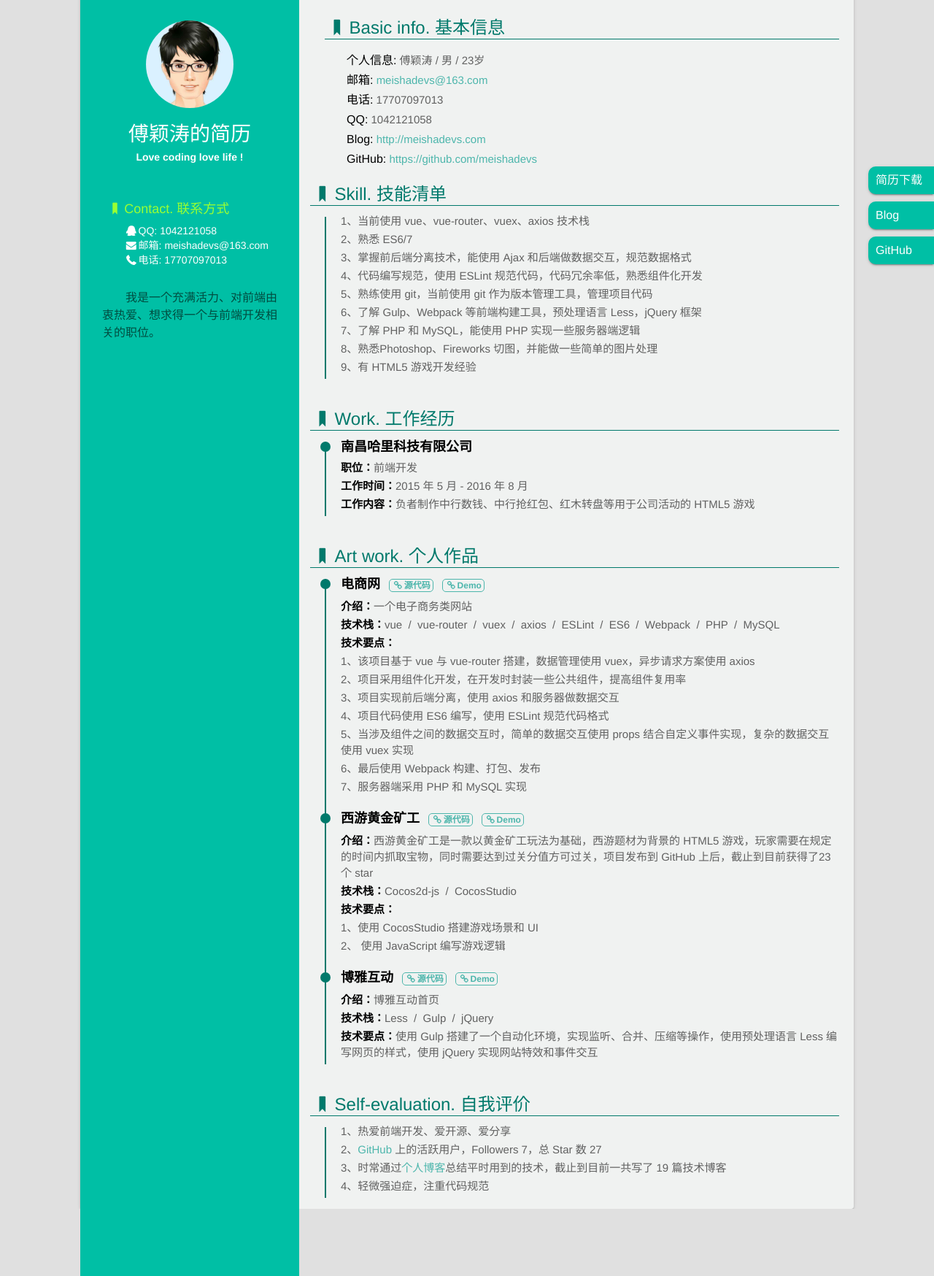
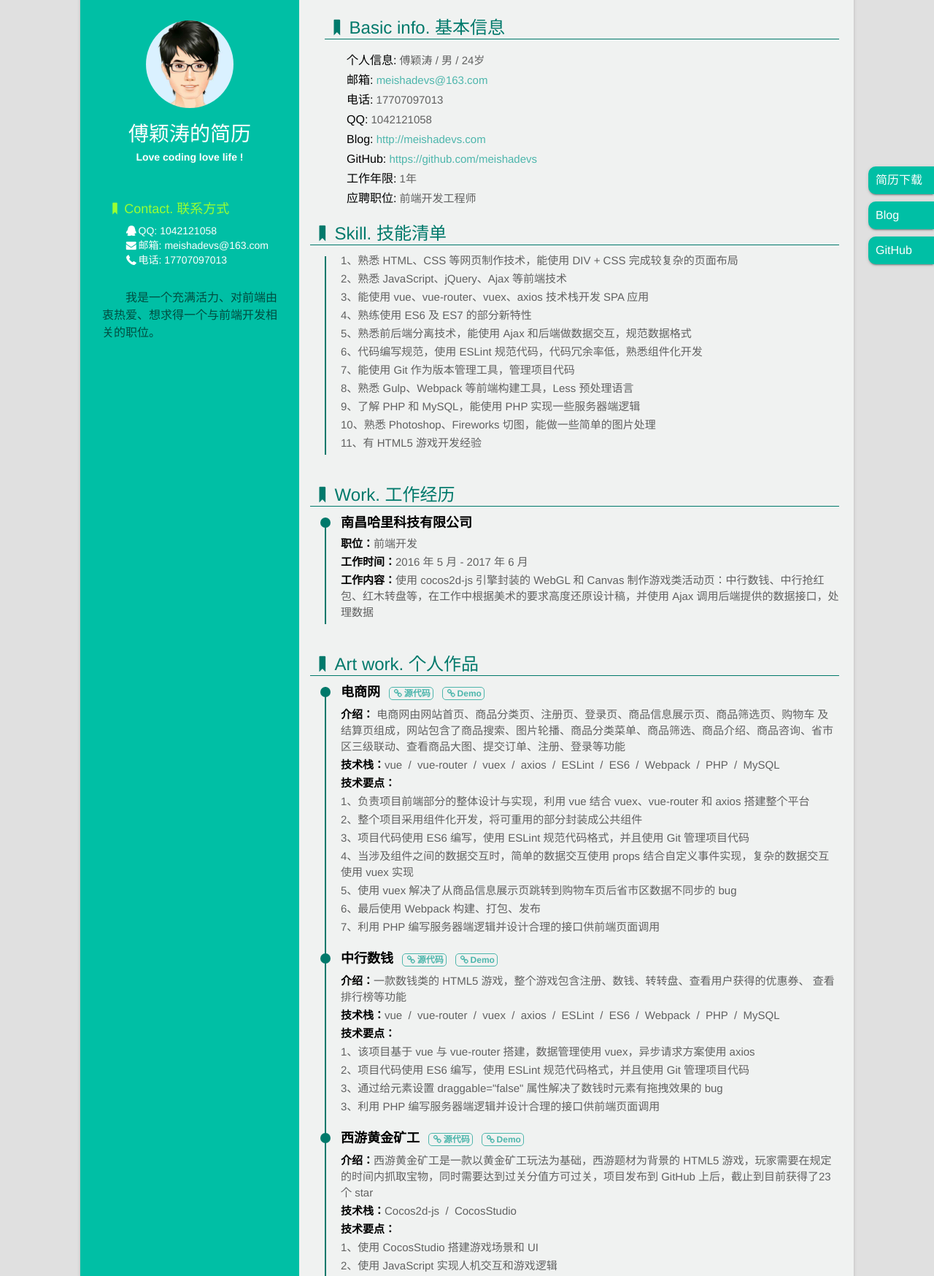
Before and after one commit to meishadevs/resume, a website: page src/index.html in a window 1280 px wide. Shown: the part 12-1760 px from the top of the page at 73% size. Before the commit the page ends 1668 px from the top, so only its background shows below. Drawn offline with Linux system fonts and the light colour scheme; files that its build step writes are made by us from their sources.

Commit message:
update some data

```diff
--- a/src/index.html
+++ b/src/index.html
@@ -54,7 +54,7 @@
         <ul class="main-info">
             <li class="someRight">
                 <dt><i class="icon-bookmark"></i>Basic info. 基本信息</dt>
-                <dd><span>个人信息:</span> 傅颖涛 / 男 / 23岁</dd>
+                <dd><span>个人信息:</span> 傅颖涛 / 男 / 24岁</dd>
                 <dd><span>邮箱:</span>
                     <a href="mailto:meishadevs@163.com" target="_blank">meishadevs@163.com</a>
                 </dd>
@@ -66,20 +66,24 @@
                 <dd><span>GitHub:</span>
                     <a href="https://github.com/meishadevs" target="_blank">https://github.com/meishadevs</a>
                 </dd>
+                <dd><span>工作年限:</span> 1年</dd>
+                <dd><span>应聘职位:</span> 前端开发工程师</dd>
             </li>
             <li>
                 <dt><i class="icon-bookmark"></i>Skill. 技能清单</dt>
                 <ul class="exp">
                     <li>
-                        <p>1、当前使用 vue、vue-router、vuex、axios 技术栈</p>
-                        <p>2、熟悉 ES6/7</p>
-                        <p>3、掌握前后端分离技术，能使用 Ajax 和后端做数据交互，规范数据格式</p>
-                        <p>4、代码编写规范，使用 ESLint 规范代码，代码冗余率低，熟悉组件化开发</p>
-                        <p>5、熟练使用 git，当前使用 git 作为版本管理工具，管理项目代码</p>
-                        <p>6、了解 Gulp、Webpack 等前端构建工具，预处理语言 Less，jQuery 框架</p>
-                        <p>7、了解 PHP 和 MySQL，能使用 PHP 实现一些服务器端逻辑</p>
-                        <p>8、熟悉Photoshop、Fireworks 切图，并能做一些简单的图片处理</p>
-                        <p>9、有 HTML5 游戏开发经验</p>
+                        <p>1、熟悉 HTML、CSS 等网页制作技术，能使用 DIV + CSS 完成较复杂的页面布局</p>
+                        <p>2、熟悉 JavaScript、jQuery、Ajax 等前端技术</p>
+                        <p>3、能使用 vue、vue-router、vuex、axios 技术栈开发 SPA 应用</p>
+                        <p>4、熟练使用 ES6 及 ES7 的部分新特性</p>
+                        <p>5、熟悉前后端分离技术，能使用 Ajax 和后端做数据交互，规范数据格式</p>
+                        <p>6、代码编写规范，使用 ESLint 规范代码，代码冗余率低，熟悉组件化开发</p>
+                        <p>7、能使用 Git 作为版本管理工具，管理项目代码</p>
+                        <p>8、熟悉 Gulp、Webpack 等前端构建工具，Less 预处理语言</p>
+                        <p>9、了解 PHP 和 MySQL，能使用 PHP 实现一些服务器端逻辑</p>
+                        <p>10、熟悉 Photoshop、Fireworks 切图，能做一些简单的图片处理</p>
+                        <p>11、有 HTML5 游戏开发经验</p>
                     </li>
                 </ul>
             </li>
@@ -90,8 +94,11 @@
                         <div class="circle"></div>
                         <h4>南昌哈里科技有限公司</h4>
                         <p><strong>职位：</strong>前端开发</p>
-                        <p><strong>工作时间：</strong>2015 年 5 月 - 2016 年 8 月</p>
-                        <p><strong>工作内容：</strong>负者制作中行数钱、中行抢红包、红木转盘等用于公司活动的 HTML5 游戏</p>
+                        <p><strong>工作时间：</strong>2016 年 5 月 - 2017 年 6 月</p>
+                        <p><strong>工作内容：</strong>使用 cocos2d-js 引擎封装的 WebGL 和 Canvas 制作游戏类活动页：中行数钱、中行抢红
+                            包、红木转盘等，在工作中根据美术的要求高度还原设计稿，并使用 Ajax 调用后端提供的数据接口，处
+                            理数据
+                        </p>
                     </li>
                 </ul>
             </li>
@@ -105,16 +112,35 @@
                             <a href="https://github.com/meishadevs/dswz" target="_blank"><i class="icon-link"></i>源代码</a>
                             <a href="http://dswz.sc2yun.com/dswzClient" target="_blank"><i class="icon-link"></i>Demo</a>
                         </h4>
-                        <p><strong>介绍：</strong>一个电子商务类网站</p>
+                        <p><strong>介绍：</strong> 电商网由网站首页、商品分类页、注册页、登录页、商品信息展示页、商品筛选页、购物车
+                            及结算页组成，网站包含了商品搜索、图片轮播、商品分类菜单、商品筛选、商品介绍、商品咨询、省市
+                            区三级联动、查看商品大图、提交订单、注册、登录等功能</p>
+                        <p><strong>技术栈：</strong>vue&nbsp;&nbsp;/&nbsp;&nbsp;vue-router&nbsp;&nbsp;/&nbsp;&nbsp;vuex&nbsp;&nbsp;/&nbsp;&nbsp;axios&nbsp;&nbsp;/&nbsp;&nbsp;ESLint&nbsp;&nbsp;/&nbsp;&nbsp;ES6&nbsp;&nbsp;/&nbsp;&nbsp;Webpack&nbsp;&nbsp;/&nbsp;&nbsp;PHP&nbsp;&nbsp;/&nbsp;&nbsp;MySQL</p>
+                        <p><strong>技术要点：</strong></p>
+                        <p>1、负责项目前端部分的整体设计与实现，利用 vue 结合 vuex、vue-router 和 axios 搭建整个平台</p>
+                        <p>2、整个项目采用组件化开发，将可重用的部分封装成公共组件</p>
+                        <p>3、项目代码使用 ES6 编写，使用 ESLint 规范代码格式，并且使用 Git 管理项目代码</p>
+                        <p>4、当涉及组件之间的数据交互时，简单的数据交互使用 props 结合自定义事件实现，复杂的数据交互使用 vuex 实现</p>
+                        <p>5、使用 vuex 解决了从商品信息展示页跳转到购物车页后省市区数据不同步的 bug</p>
+                        <p>6、最后使用 Webpack 构建、打包、发布</p>
+                        <p>7、利用 PHP 编写服务器端逻辑并设计合理的接口供前端页面调用</p>
+                    </li>
+                    <li>
+                        <div class="circle"></div>
+                        <h4>
+                            中行数钱
+                            <a href="https://github.com/meishadevs/GoldMinerHtml5" target="_blank"><i class="icon-link"></i>源代码</a>
+                            <a href="http://meishadevs.com/CountMoney/#/" target="_blank"><i class="icon-link"></i>Demo</a>
+                        </h4>
+                        <p><strong>介绍：</strong>一款数钱类的 HTML5 游戏，整个游戏包含注册、数钱、转转盘、查看用户获得的优惠券、
+                            查看排行榜等功能
+                        </p>
                         <p><strong>技术栈：</strong>vue&nbsp;&nbsp;/&nbsp;&nbsp;vue-router&nbsp;&nbsp;/&nbsp;&nbsp;vuex&nbsp;&nbsp;/&nbsp;&nbsp;axios&nbsp;&nbsp;/&nbsp;&nbsp;ESLint&nbsp;&nbsp;/&nbsp;&nbsp;ES6&nbsp;&nbsp;/&nbsp;&nbsp;Webpack&nbsp;&nbsp;/&nbsp;&nbsp;PHP&nbsp;&nbsp;/&nbsp;&nbsp;MySQL</p>
                         <p><strong>技术要点：</strong></p>
                         <p>1、该项目基于 vue 与 vue-router 搭建，数据管理使用 vuex，异步请求方案使用 axios</p>
-                        <p>2、项目采用组件化开发，在开发时封装一些公共组件，提高组件复用率</p>
-                        <p>3、项目实现前后端分离，使用 axios 和服务器做数据交互</p>
-                        <p>4、项目代码使用 ES6 编写，使用 ESLint 规范代码格式</p>
-                        <p>5、当涉及组件之间的数据交互时，简单的数据交互使用 props 结合自定义事件实现，复杂的数据交互使用 vuex 实现</p>
-                        <p>6、最后使用 Webpack 构建、打包、发布</p>
-                        <p>7、服务器端采用 PHP 和 MySQL 实现</p>
+                        <p>2、项目代码使用 ES6 编写，使用 ESLint 规范代码格式，并且使用 Git 管理项目代码</p>
+                        <p>3、通过给元素设置 draggable="false" 属性解决了数钱时元素有拖拽效果的 bug</p>
+                        <p>3、利用 PHP 编写服务器端逻辑并设计合理的接口供前端页面调用</p>
                     </li>
                     <li>
                         <div class="circle"></div>
@@ -127,7 +153,7 @@
                         <p><strong>技术栈：</strong>Cocos2d-js&nbsp;&nbsp;/&nbsp;&nbsp;CocosStudio</p>
                         <p><strong>技术要点：</strong></p>
                         <p>1、使用 CocosStudio 搭建游戏场景和 UI</p>
-                        <p>2、 使用 JavaScript 编写游戏逻辑</p>
+                        <p>2、使用 JavaScript 实现人机交互和游戏逻辑</p>
                     </li>
                     <li>
                         <div class="circle"></div>
@@ -147,7 +173,7 @@
                 <ul class="exp">
                     <li>
                         <p>1、热爱前端开发、爱开源、爱分享</p>
-                        <p>2、<a href="https://github.com/meishadevs">GitHub</a> 上的活跃用户，Followers 7，总 Star 数 27</p>
+                        <p>2、<a href="https://github.com/meishadevs">GitHub</a> 上的活跃用户，Followers 8，总 Star 数 27</p>
                         <p>3、时常通过<a href="http://meishadevs.com/">个人博客</a>总结平时用到的技术，截止到目前一共写了 19 篇技术博客</p>
                         <p>4、轻微强迫症，注重代码规范</p>
                     </li>
```
Also changed, not shown: 应聘前端工程师-傅颖涛-17707097013.md (+16 -15 lines), 1 other file.
